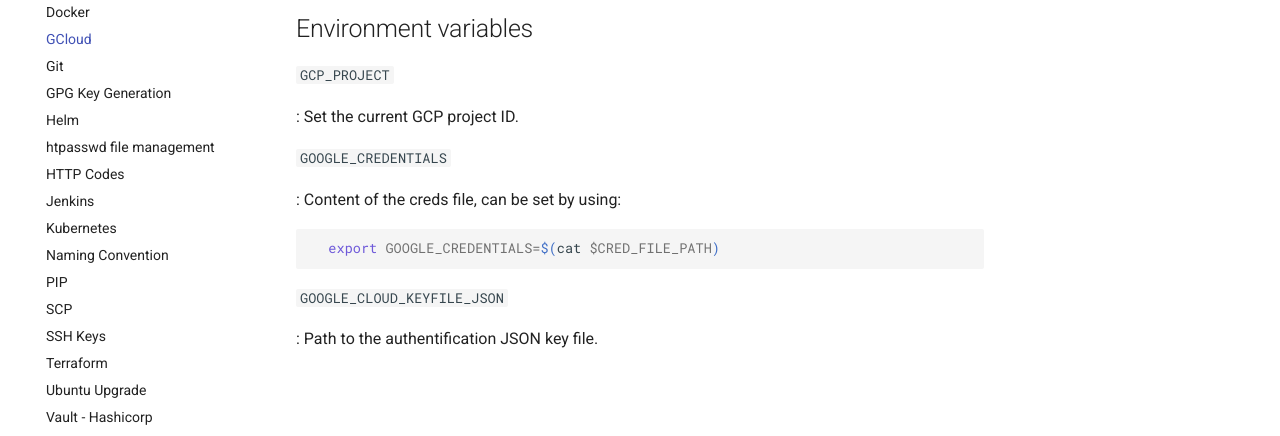
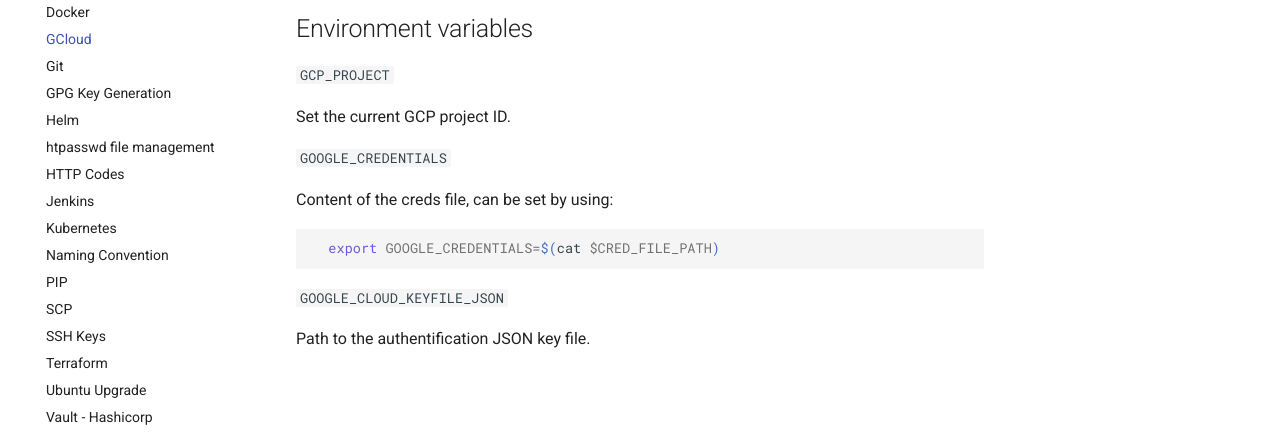
Before and after one commit to woernfl/cheatsheets, an MkDocs documentation site: the page built from docs/gcloud.md, in a window 1280 px wide. Shown: the part 341-777 px from the top of the page. Built offline with MkDocs 1.6.1 and Material for MkDocs 9.7.7, drawn with Linux system fonts in a browser that asks for light colours; comment, search, counter and statistics services are not loaded.

````diff
--- a/docs/gcloud.md
+++ b/docs/gcloud.md
@@ -12,11 +12,11 @@ gcloud config set project $PROJECT_ID
 
 `GCP_PROJECT`
 
-:   Set the current GCP project ID.
+Set the current GCP project ID.
 
 `GOOGLE_CREDENTIALS`
 
-:   Content of the creds file, can be set by using:
+Content of the creds file, can be set by using:
 
 ```bash
   export GOOGLE_CREDENTIALS=$(cat $CRED_FILE_PATH)
@@ -24,4 +24,4 @@ gcloud config set project $PROJECT_ID
 
 `GOOGLE_CLOUD_KEYFILE_JSON`
 
-:   Path to the authentification JSON key file.
+Path to the authentification JSON key file.
````
